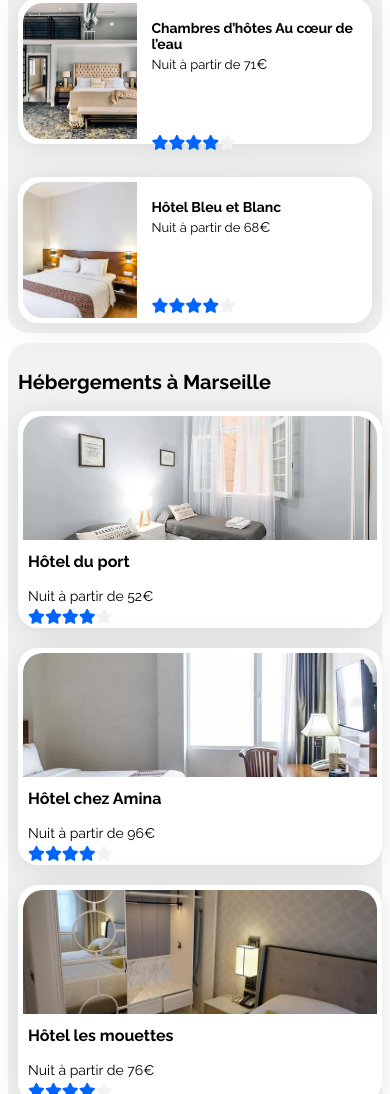
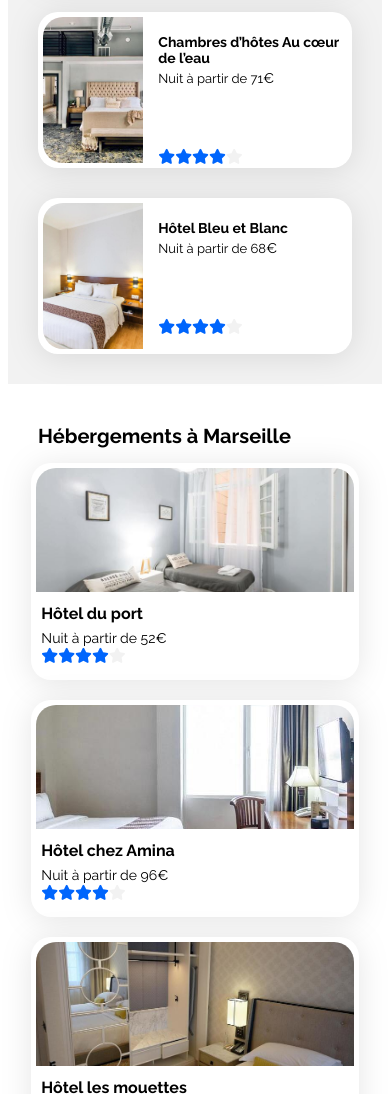
Before and after one commit to DenisLucien/Projet_Booki, a plain HTML site: page index.html in a window 390 px wide. Shown: the part 906-2000 px from the top of the page. Drawn offline with Linux system fonts and the light colour scheme.

Commit message:
Les modifications demandées

```diff
--- a/css/style.css
+++ b/css/style.css
@@ -50,8 +50,9 @@ a {
 }
 
 .section-title {
+    font-size: 22px;
     margin: 0;
-    font-size: 22px;
+    padding-bottom: 10px;
 }
 
 .card {
@@ -132,7 +133,6 @@ a {
 .hebergements-and-populaires section {
     background-color: var(--main-bg-color);
     border-radius: 20px;
-    padding: 10px;
     box-sizing: border-box;
 }
 
@@ -150,6 +150,10 @@ a {
     width: 65%;
     height:614px;
     /* height:100%;  */
+}
+.hebergements h2{
+    padding: 30px 0 0 20px;
+    margin: 0;
 }
 /* Le bloc Hébergements à Marseille    */
 .hebergements-cards{
@@ -199,7 +203,7 @@ a {
 }
 .cardH .card-content{
 
-    height:78px;
+    height:64px;
 }
 .cardH .card-txt{
     height:80%;
@@ -207,7 +211,9 @@ a {
 }
 .cardH .card-rating{
     margin:5px 0 0 0;
-    padding:0 0 0 5px;
+    padding:5px;
+    /* align-items: flex-end;
+    padding-bottom: 10px; */
     }
 .cardH img{
     display:block;
@@ -226,7 +232,7 @@ a {
 .afficherplus{
     width:100%;
     display: block;
-    margin-top: 20px;
+    padding: 10px 0 17px 20px;
     /* border:solid red 2px; */
 }
 /****** Populaires ***********/
@@ -234,6 +240,7 @@ a {
     width: 32%;
     height:614px;
     background-color: white;
+    padding:30px;
 
 }
 
@@ -241,16 +248,23 @@ a {
     display: flex;
     justify-content: space-between;
     align-items: center;
+    padding-bottom: 10px;
 }
 
+.populaires-cards {
+    display: flex;
+    gap: 30px;
+    flex-direction: column;
+}
 .populaires-cards .card {
     display: flex;
-    margin-top: 33px;
+    /* margin-top: 33px; */
+    height:146px;
 }
 
 .populaires-cards img {
     width: 33%;
-    height: 136px;
+    height: 146px;
     border-top-left-radius: 20px;
     border-bottom-left-radius: 20px;
 }
@@ -277,7 +291,8 @@ a {
 
 .populaires-cards .card-rating {
     padding-left: 0;
-    margin-top:45px;
+    align-items: flex-end;
+    padding-bottom: 10px;
 
 }
 
@@ -481,6 +496,7 @@ plus haut en dessous des cards) */
     /* border:solid green 2px; */
     box-sizing: border-box;
     padding:30px;
+    height:559px;
 
 }
 .actMarCards{
@@ -611,6 +627,7 @@ footer{
         display: flex;
         flex-direction: row;
         justify-content: space-between;
+
     }
 
     .populaires-cards a {
@@ -631,6 +648,15 @@ footer{
     .filtres div{
         flex-basis:20%;
         margin:5px;
+    }
+
+    .activitesMarseille{
+        /* display: flex;
+        flex-direction: column;
+        box-sizing: border-box;
+        padding:30px; */
+        height:390px;
+
     }
     .actMarCards{
 
@@ -883,21 +909,29 @@ footer{
         display:flex;
         flex-direction: column;
         justify-content: flex-start;
-        align-items: start;
+        align-items: center;
         margin:0;
-        padding: 0;
-        /* object-fit: cover;  */
+        padding: 20px;
+        gap:15px;
         object-position: center bottom;
         box-sizing: border-box;
         width: 100%;
         height:auto;
-        /* height:100%;  */
+        background-color: white !important;
+
+    }
+    .hebergements h2 {
+        display: flex;
+        width: 100%;
+        padding: 10px 0 0 20px;
+        justify-content: flex-start;
+
     }
     /* Le bloc Hébergements à Marseille    */
     .hebergements-cards{
         display:flex;
-        width:100%;
-
+        width:95%;
+        align-items: center;
         justify-content: center;
         flex-direction: column;
         flex-wrap: wrap;
@@ -907,6 +941,13 @@ footer{
         padding: 0;
         object-fit: cover;
         object-position: 50% center;
+        margin-left: -10px;
+    }
+    .afficherplus {
+        width: 100%;
+        display: block;
+        padding: 20px 0 0 20px;
+
     }
 
     .cardH{
@@ -949,7 +990,9 @@ footer{
         margin:10px 0;
 
     }
-
+    .populaires{
+        border-radius: 0 !important;
+    }
     .populaires-title {
         display: flex;
         justify-content: space-between;
@@ -975,6 +1018,7 @@ footer{
         /* border:solid green 2px; */
         box-sizing: border-box;
         padding:30px;
+        height: auto;
 
     }
     .actMarCards{
@@ -1042,7 +1086,7 @@ footer{
 
     .cardH .card-subtitle
     {
-        margin: 10px 0 10px 0 !important;
+        margin:0 !important;
     }
     .cardH .card-rating
     {
```
